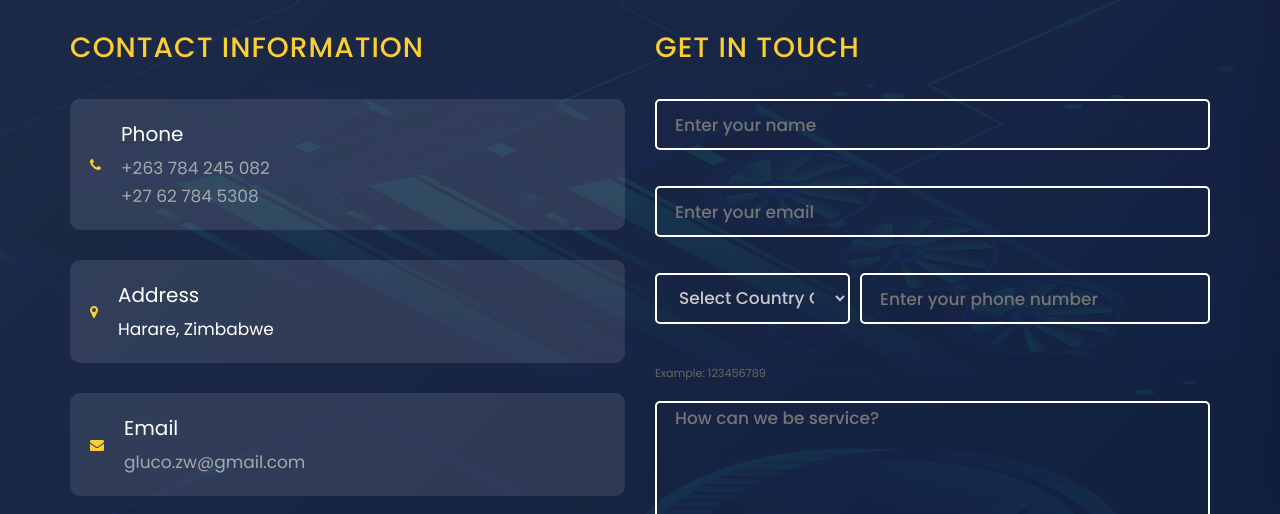
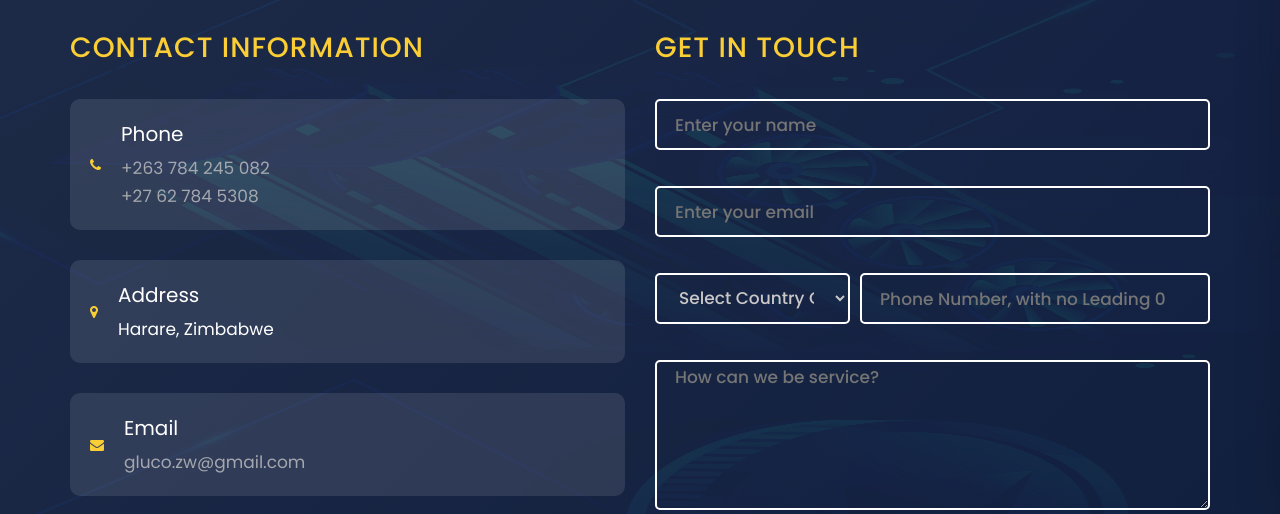
Before and after one commit to volitionsmthxilo/gluco, a plain HTML site: page page/contact.html in a window 1280 px wide. Shown: the part 286-800 px from the top of the page. Drawn offline with Linux system fonts and the light colour scheme.

Commit message:
Remove form example text

```diff
--- a/page/contact.html
+++ b/page/contact.html
@@ -510,11 +510,9 @@
                                     <option value="+967">+967 (Yemen)</option>
                                     <option value="+260">+260 (Zambia)</option>
                                 </select>
-                                <input class="ente" type="tel" id="phone" name="phone" placeholder="Enter your phone number" required pattern="[0-9]{7,15}" style="flex: 2;">
+                                <input class="ente" type="tel" id="phone" name="phone" placeholder="Phone Number, with no Leading 0" required pattern="[0-9]{7,15}" style="flex: 2;">
                             </div>
-                            <div class="form-group">
-                                <small id="phone-example" style="color: #666; font-size: 0.8em;">Select a country code to see example</small>
-                            </div>
+
                             <div class="form-group">
                                 <textarea class="ente textarea" id="message" name="message" placeholder="How can we be service?" required style="height: 150px;"></textarea>
                             </div>
```
